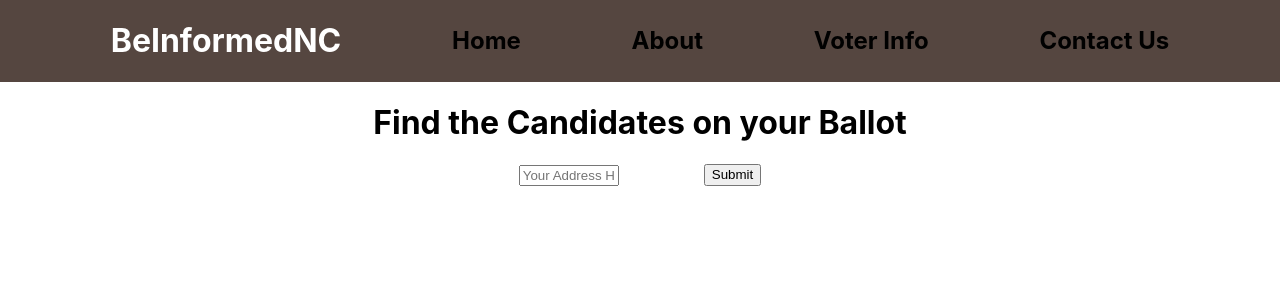
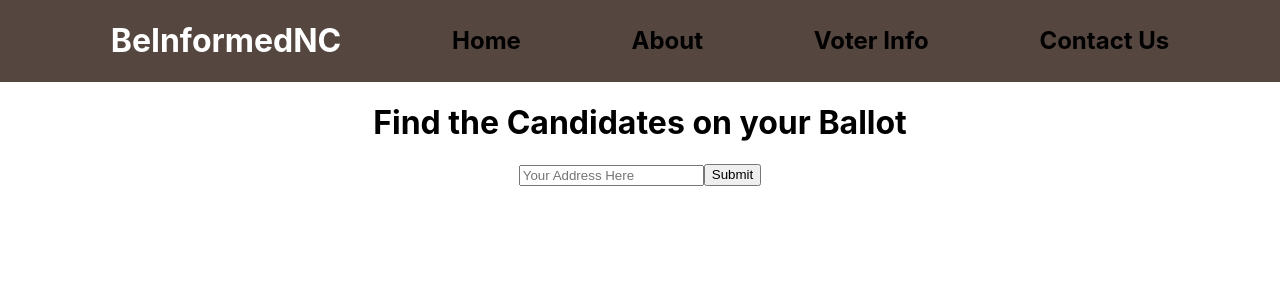
Before and after one commit to walanpat/BeInformedNC, a React (Create React App) app in the folder my-app/: page / in a window 1280 px wide. Shown: the top 300 px of the page. Built offline with nearby package versions, Linux system fonts and the light colour scheme.

Commit message:
Commits for Billy
7-13-20

```diff
--- a/my-app/src/App.css
+++ b/my-app/src/App.css
@@ -17,6 +17,3 @@ a{
     display: flex;
     justify-content: center;
 }
-input{
-    width:50%;
-}
--- a/my-app/src/pages/Homepage.js
+++ b/my-app/src/pages/Homepage.js
@@ -7,14 +7,15 @@ const Homepage = () =>{
         <div className='homepagePrompt'>
             <h1>Find the Candidates on your Ballot</h1>
         </div>
-        <span className='homeInput'>
+        <div className='homeInput'>
         <form>
         <input placeholder='Your Address Here' />
         </form>
+        <br/>
         <button>
             Submit
         </button>
-        </span>
+        </div>
         </div>
     );
 }
```
